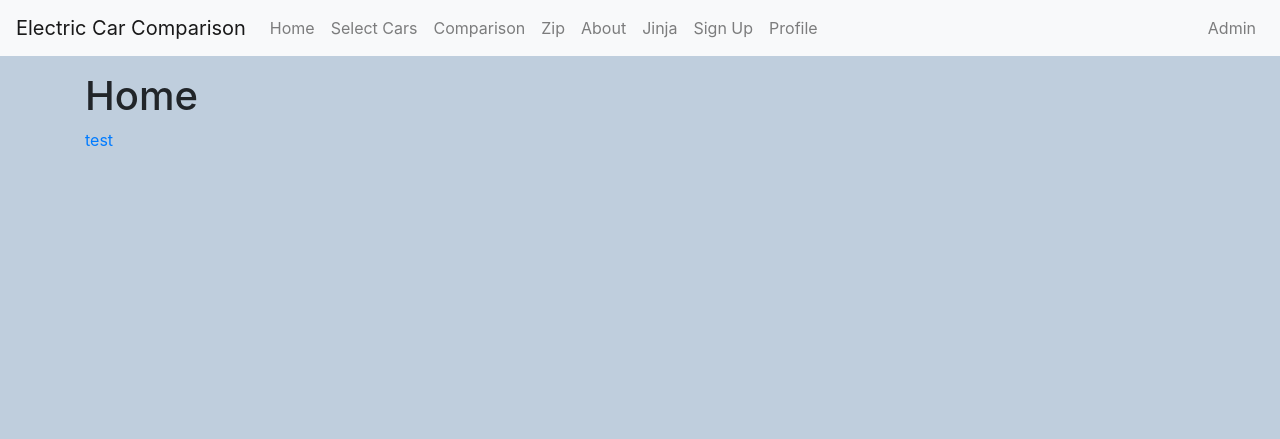
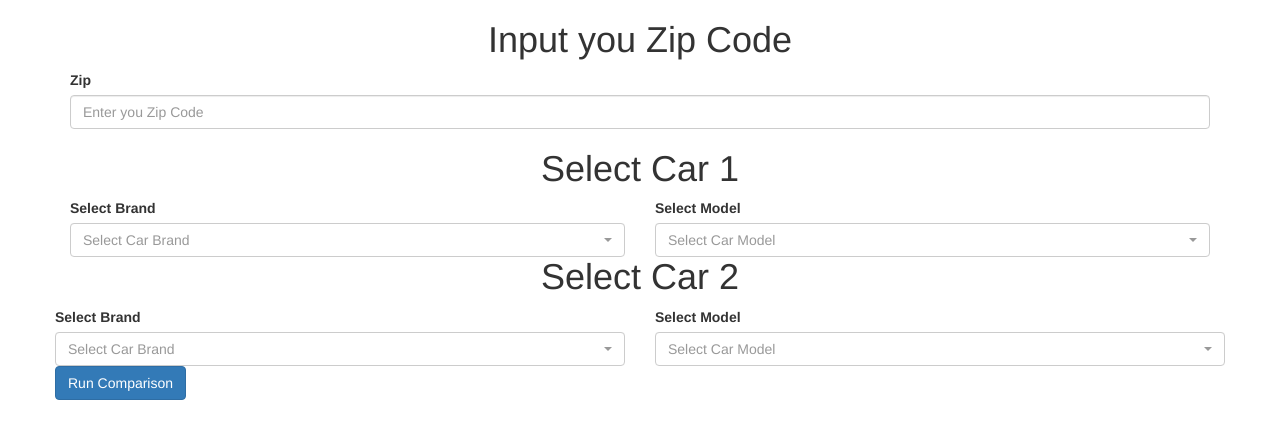
Before and after one commit to markadoucette/ecc, a Flask app: page / in a window 1280 px wide. Shown: the top 439 px of the page. Run offline with Flask 2, Linux system fonts and the light colour scheme; some libraries are stand-ins or nearby versions.

Commit message:
working comparison

```diff
--- a/app/templates/public/index.html
+++ b/app/templates/public/index.html
@@ -1,16 +1,125 @@
-{% extends "public/templates/public_template.html" %}
+<html>
+    <head>
+        <title>Dependent Dropdown with Search Box using Python Flask jQuery, Ajax, and MySQLdb Database</title>
+        <link rel="stylesheet" href="https://maxcdn.bootstrapcdn.com/bootstrap/3.4.1/css/bootstrap.min.css" />
+        <link rel="stylesheet" href="https://cdnjs.cloudflare.com/ajax/libs/bootstrap-select/1.12.2/css/bootstrap-select.min.css" />
+    </head>
+    <body>
+        <div class="container">
+          <h1 align="center">Input you Zip Code</h1>
+          <form action="{{ url_for('select_car',car_1 = car_1,car_2 = 'One')}}" method="POST">
+            <div class=row">
+            <label>Zip</label>
+            <input type="text" class="form-control" id="zip" name="zip" placeholder="Enter you Zip Code">
+            </div>
 
-{% block title %}Home{% endblock %}
+            <div class="row">
+              <h1 align="center">Select Car 1</h1>
 
-{% block main %}
+                  <div class="col-md-6">
+                      <label>Select Brand</label>
+                      <select name="car_brand_1" data-live-search="true" id="car_brand_1" class="form-control" title="Select Car Brand">
+                      {% for carbrands in carbrands %}
+                      <option value="{{carbrands}}">{{carbrands}}</option>
+                      {% endfor %}
+                      </select>
+                  </div>
+                  <div class="col-md-6">
+                      <label>Select Model</label>
+                      <select name="car_1" data-live-search="true" id="car_models_1" class="form-control" title="Select Car Model"> </select>
+                  </div>
 
-<div class="container">
-  <div class="row">
-    <div class="col">
-      <h1>Home</h1>
-      <a href="http://127.0.0.1:5000/vehicle_selected/One,Cybertruck%20Dual%20Motor">test</a>
-    </div>
-  </div>
-</div>
 
-{% endblock %}
+                  <div class="row">
+                    <h1 align="center">Select Car 2</h1>
+
+                        <div class="col-md-6">
+                            <label>Select Brand</label>
+                            <select name="car_brand_2" data-live-search="true" id="car_brand_2" class="form-control" title="Select Car Brand">
+                            {% for carbrands in carbrands %}
+                            <option value="{{carbrands}}">{{carbrands}}</option>
+                            {% endfor %}
+                            </select>
+                        </div>
+                        <div class="col-md-6">
+                            <label>Select Model</label>
+                            <select name="car_2" data-live-search="true" id="car_models_2" class="form-control" title="Select Car Model"> </select>
+                        </div>
+
+
+            </div>
+                <button type="submit" class="btn btn-primary">Run Comparison</button>
+              </form>
+
+        </div>
+        <script src="https://cdnjs.cloudflare.com/ajax/libs/jquery/3.3.1/jquery.js"></script>
+        <script src="https://maxcdn.bootstrapcdn.com/bootstrap/3.4.1/js/bootstrap.min.js"></script>
+        <script src="https://cdnjs.cloudflare.com/ajax/libs/bootstrap-select/1.12.2/js/bootstrap-select.min.js"></script>
+        <script>
+            $(document).ready(function () {
+                $("#car_brand_1").selectpicker();
+
+                $("#car_models_1").selectpicker();
+
+                function load_data(type, category_id) {
+                    $.ajax({
+                        url: "/carbrand",
+                        method: "POST",
+                        data: { type: type, category_id: category_id },
+                        dataType: "json",
+                        success: function (data) { //alert(category_id)
+                            var html = "";
+                            for (var count = 0; count < data.length; count++) {
+                                html += '<option value="' + data[count].id + '">' + data[count].name + "</option>";
+                            }
+                            if (type == "carData") {
+                                $("#car_brand_1").html(html);
+                                $("#car_brand_1").selectpicker("refresh");
+                            } else {
+                                $("#car_models_1").html(html);
+                                $("#car_models_1").selectpicker("refresh");
+                            }
+                        },
+                    });
+                }
+                $(document).on("change", "#car_brand_1", function () {
+                    var category_id = $("#car_brand_1").val();
+                    load_data("carModeldata", category_id);
+                });
+            });
+        </script>
+        <script>
+            $(document).ready(function () {
+                $("#car_brand_2").selectpicker();
+
+                $("#car_models_2").selectpicker();
+
+                function load_data(type, category_id) {
+                    $.ajax({
+                        url: "/carbrand",
+                        method: "POST",
+                        data: { type: type, category_id: category_id },
+                        dataType: "json",
+                        success: function (data) { //alert(category_id)
+                            var html = "";
+                            for (var count = 0; count < data.length; count++) {
+                                html += '<option value="' + data[count].id + '">' + data[count].name + "</option>";
+                            }
+                            if (type == "carData") {
+                                $("#car_brand_2").html(html);
+                                $("#car_brand_2").selectpicker("refresh");
+                            } else {
+                                $("#car_models_2").html(html);
+                                $("#car_models_2").selectpicker("refresh");
+                            }
+                        },
+                    });
+                }
+                $(document).on("change", "#car_brand_2", function () {
+                    var category_id = $("#car_brand_2").val();
+                    load_data("carModeldata", category_id);
+                });
+            });
+        </script>
+    </body>
+</html>
--- a/app/templates/public/templates/public_template.html
+++ b/app/templates/public/templates/public_template.html
@@ -8,6 +8,9 @@
 
   <!-- Import the Bootstrap stylesheet -->
   <link rel="stylesheet" href="{{ url_for('static', filename='css/bootstrap.min.css') }}">
+  <link rel="stylesheet" href="https://maxcdn.bootstrapcdn.com/bootstrap/3.4.1/css/bootstrap.min.css" />
+  <link rel="stylesheet" href="https://cdnjs.cloudflare.com/ajax/libs/bootstrap-select/1.12.2/css/bootstrap-select.min.css" />
+
   <!-- Import our custom stylesheet -->
   <link rel="stylesheet" href="{{ url_for('static', filename='css/style.css') }}">
 
--- a/app/views.py
+++ b/app/views.py
@@ -1,10 +1,12 @@
 from app import app
-from flask import render_template, request, redirect
+from flask import Flask, render_template, request, jsonify, redirect
 import pandas as pd
 import numpy as np
 import requests, io, json
 from flask import url_for
 import random
+from flask_wtf import FlaskForm
+from wtforms import SelectField
 
 import plotly.express as px
 import geopandas as gpd
@@ -16,7 +18,15 @@
 from datetime import datetime
 
 
+#
+# class City(db.Model):
+#     id = db.Column(db.Integer, primary_key=True)
+#     state = db.Column(db.String(2))
+#     name = db.Column(db.String(50))
 
+class Form(FlaskForm):
+    state = SelectField('state', choices=[('CA', 'California'), ('NV', 'Nevada')])
+    # city = SelectField('city', choices=[])
 
 
 @app.template_filter("clean_date")
@@ -27,11 +37,47 @@
 
 ev_raw,ev_range,ev_df = ev_data()
 
+car_1 = 'Mustang Mach-E SR AWD'
+car_2 = 'ID.4 GTX'
+
+# @app.route("/")
+# def index():
+#      return render_template("public/index.html")
+#
+
+data = (
+    ("0000","Aiways"),
+    ("1000","Audi"),
+    ("2000","BMW"),
+    ("3000","Byton")
+)
+
+@app.route("/")
+def main():
+    carbrands = ev_df['Brand'].unique()
+    return render_template('public/index.html', carbrands=carbrands)
 
 
-@app.route("/")
-def index():
-     return render_template("public/index.html")
+@app.route("/carbrand",methods=["POST","GET"])
+def carbrand():
+
+    if request.method == 'POST':
+        category_id = request.form['category_id']
+        print(category_id)
+        carmodel = ev_df.index[(ev_df['Brand']== category_id)].unique()
+        OutputArray = []
+        for carmodel in carmodel:
+            outputObj = {
+                'id': carmodel,
+                'name': carmodel}
+            OutputArray.append(outputObj)
+    return jsonify(OutputArray)
+
+
+
+
+
+
 
 
 @app.route("/select_car", methods=["GET", "POST"])
@@ -43,16 +89,21 @@
         zip = req["zip"]
         car_1 = req["car_1"]
         car_2 = req["car_2"]
+        # car_2 = 'One'
         return redirect(url_for('vehicle_selected',zip = zip,car_1 = car_1,car_2 = car_2))
 
     return render_template("public/select_car.html")
 
 
-@app.route("/vehicle_selected/<car_1>,<car_2>", methods=["POST"])
+@app.route("/vehicle_selected/<car_1>,<car_2>", methods=["GET", "POST"])
 def vehicle_selected(car_1,car_2):
     c_table = get_comparison_table(ev_df,car_1,car_2)
 
     return render_template("public/vehicle_selected.html",tables=[c_table.to_html()])
+
+
+
+
 
 
 @app.route("/zip")
--- a/terminal_commands.txt
+++ b/terminal_commands.txt
@@ -12,6 +12,9 @@
   pip install io
   pip install json
 
+
+  pip install flask_wtf
+  pip install wtforms
 
  import requests, io, json
 
```
Also changed, not shown: app/templates/public/brand.html (added, +16 -0 lines), app/ev.py (line endings or trailing spaces), 1 other file.
